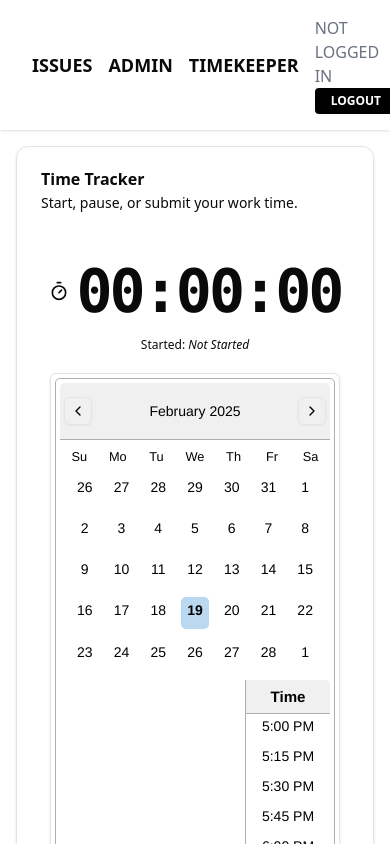
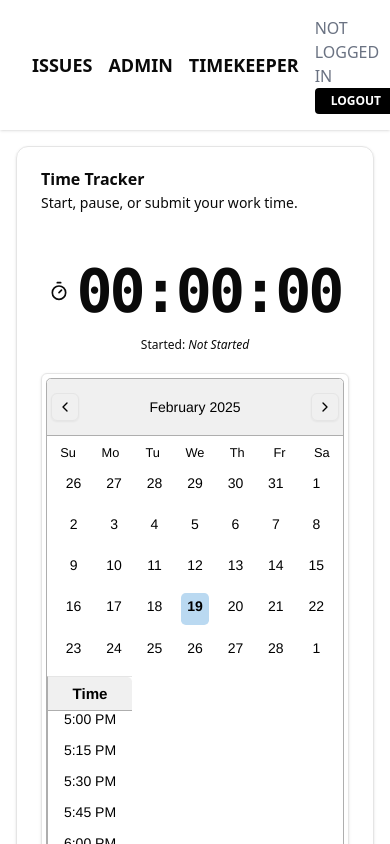
Before and after one commit to Robert-d-s/enablment_front, a Next.js app: page /timeKeeper in a window 390 px wide. Shown: the top 844 px of the page. Built offline with nearby package versions, Linux system fonts and the light colour scheme; no server answers.

Commit message:
refactor: enhance TimerDisplay styles and improve DatePicker layout

```diff
--- a/src/app/components/TimerDisplay.tsx
+++ b/src/app/components/TimerDisplay.tsx
@@ -88,7 +88,7 @@ const TimerDisplay: React.FC<TimerDisplayProps> = ({
       </div>
       {/* --- Styled Date Picker --- */}
       {/* Container mimicking shadcn card/popover */}
-      <div className="p-1 border rounded-md bg-card shadow-sm w-full max-w-[290px]">
+      <div className="p-1 border rounded-md bg-card shadow-sm w-full">
         {" "}
         {/* Adjusted width slightly */}
         <DatePicker
@@ -101,20 +101,15 @@ const TimerDisplay: React.FC<TimerDisplayProps> = ({
           timeIntervals={15}
           preventOpenOnFocus
           // --- Styling Props ---
-          calendarClassName="p-1 text-card-foreground text-sm" // Base text styles, padding
+          calendarClassName="datepicker-calendar"
           dayClassName={(date) =>
             getDayClassName(
               date,
               initialStartTime,
               initialStartTime || new Date()
             )
-          } // Pass current month reference
-          wrapperClassName="w-full"
-          monthClassName={() => "space-y-2 p-1"}
-          weekDayClassName={() =>
-            "text-muted-foreground rounded-md w-8 font-normal text-[0.8rem]"
-          } // Style weekday names
-          timeClassName={(time) => getTimeClassName(time, initialStartTime)} // Use helper for time class
+          }
+          timeClassName={(time) => getTimeClassName(time, initialStartTime)}
           timeFormat="h:mm aa"
           timeCaption="Time"
           // --- Custom Header ---
@@ -126,8 +121,6 @@ const TimerDisplay: React.FC<TimerDisplayProps> = ({
             nextMonthButtonDisabled,
           }) => (
             <div className="flex items-center justify-between px-1 py-1.5">
-              {" "}
-              {/* Adjusted padding */}
               <button
                 type="button"
                 onClick={decreaseMonth}
@@ -135,7 +128,7 @@ const TimerDisplay: React.FC<TimerDisplayProps> = ({
                 className={cn(
                   buttonVariants({ variant: "outline", size: "icon" }),
                   "h-7 w-7 disabled:opacity-50 border"
-                )} // Ensure border
+                )}
               >
                 <ChevronLeft className="h-4 w-4" />
               </button>
@@ -153,7 +146,7 @@ const TimerDisplay: React.FC<TimerDisplayProps> = ({
                 className={cn(
                   buttonVariants({ variant: "outline", size: "icon" }),
                   "h-7 w-7 disabled:opacity-50 border"
-                )} // Ensure border
+                )}
               >
                 <ChevronRight className="h-4 w-4" />
               </button>
--- a/src/app/globals.css
+++ b/src/app/globals.css
@@ -22,11 +22,11 @@
     --input: 0 0% 89.8%;
     --ring: 0 0% 3.9%;
     --radius: 0.6rem;
-    --chart-1: 12 76% 61%;
-    --chart-2: 173 58% 39%;
-    --chart-3: 197 37% 24%;
-    --chart-4: 43 74% 66%;
-    --chart-5: 27 87% 67%;
+    --my-chart-1: 12 76% 61%;
+    --my-chart-2: 173 58% 39%;
+    --my-chart-3: 197 37% 24%;
+    --my-chart-4: 43 74% 66%;
+    --my-chart-5: 27 87% 67%;
   }
 
   .dark {
@@ -50,11 +50,11 @@
     --input: 0 0% 14.9%;
     --ring: 0 0% 83.1%;
     --radius: 0.6rem;
-    --chart-1: 220 70% 50%;
-    --chart-2: 160 60% 45%;
-    --chart-3: 30 80% 55%;
-    --chart-4: 280 65% 60%;
-    --chart-5: 340 75% 55%;
+    --my-chart-1: 220 70% 50%;
+    --my-chart-2: 160 60% 45%;
+    --my-chart-3: 30 80% 55%;
+    --my-chart-4: 280 65% 60%;
+    --my-chart-5: 340 75% 55%;
   }
 }
 
@@ -73,7 +73,6 @@
   .react-datepicker {
     border: none;
     background-color: transparent;
-    /* Assuming --font-sans is defined elsewhere or using Tailwind's default sans */
     font-family: var(
       --font-sans,
       ui-sans-serif,
@@ -87,6 +86,7 @@
     font-size: 0.875rem; /* text-sm */
     line-height: 1.25rem; /* text-sm */
   }
+
   .react-datepicker__month-container {
     width: 100%;
   }
@@ -178,3 +178,88 @@ div[data-radix-popper-content-wrapper] {
   background-color: #f1f5f9 !important;
   color: black !important;
 }
+
+/* DatePicker Custom Styles - Add to globals.css */
+
+/* Make the datepicker container wider to accommodate time and calendar side by side */
+.react-datepicker {
+  display: flex !important;
+  width: auto !important;
+  font-family: var(--font-geist-sans);
+}
+
+/* Ensure the calendar has some minimum width */
+.react-datepicker__month-container {
+  min-width: 280px;
+}
+
+/* Improve time container styling */
+.react-datepicker__time-container {
+  border-left: 1px solid hsl(var(--border));
+  width: 100px;
+}
+
+/* Make time list items more readable and add hover effect */
+.react-datepicker__time-list-item {
+  padding: 5px 10px !important;
+  height: auto !important;
+  line-height: 1.5 !important;
+  display: flex;
+  justify-content: center;
+}
+
+.react-datepicker__time-list-item:hover:not(
+    .react-datepicker__time-list-item--selected
+  ) {
+  background-color: hsl(var(--accent));
+  color: hsl(var(--accent-foreground));
+}
+
+/* Make the selected time more visible */
+.react-datepicker__time-list-item--selected {
+  background-color: hsl(var(--primary)) !important;
+  color: hsl(var(--primary-foreground)) !important;
+  font-weight: bold;
+}
+
+/* Improve day styling */
+.react-datepicker__day {
+  margin: 0.2rem;
+  width: 2rem;
+  line-height: 2rem;
+  border-radius: var(--radius);
+}
+
+.react-datepicker__day:hover:not(.react-datepicker__day--selected) {
+  background-color: hsl(var(--accent));
+  color: hsl(var(--accent-foreground));
+}
+
+.react-datepicker__day--selected {
+  background-color: hsl(var(--primary)) !important;
+  color: hsl(var(--primary-foreground)) !important;
+}
+
+/* Fix day names row */
+.react-datepicker__day-names {
+  display: flex;
+  justify-content: space-around;
+  margin-bottom: 0.5rem;
+}
+
+/* Added responsive fixes for mobile */
+@media (max-width: 640px) {
+  .react-datepicker {
+    flex-direction: column;
+  }
+
+  .react-datepicker__time-container {
+    border-left: none;
+    border-top: 1px solid hsl(var(--border));
+    width: 100%;
+  }
+
+  .react-datepicker__time {
+    height: 200px;
+  }
+}
--- a/src/app/timeKeeper/page.tsx
+++ b/src/app/timeKeeper/page.tsx
@@ -9,7 +9,6 @@ import { useTimeKeeperQueries } from "@/app/hooks/useTimekeeperQueries";
 import { useTimeKeeperHandlers } from "@/app/hooks/useTimekeeperHandlers";
 import useTimeKeeperData from "@/app/hooks/useTimeKeeperData";
 import NavigationBar from "@/app/components/NavigationBar";
-// import FeedbackMessages from "@/app/components/FeedbackMessages";
 import TimerDisplay from "@/app/components/TimerDisplay";
 import TimerControls from "@/app/components/TimerControls";
 import ProjectRateSelectors from "@/app/components/ProjectRateSelectors";
```
